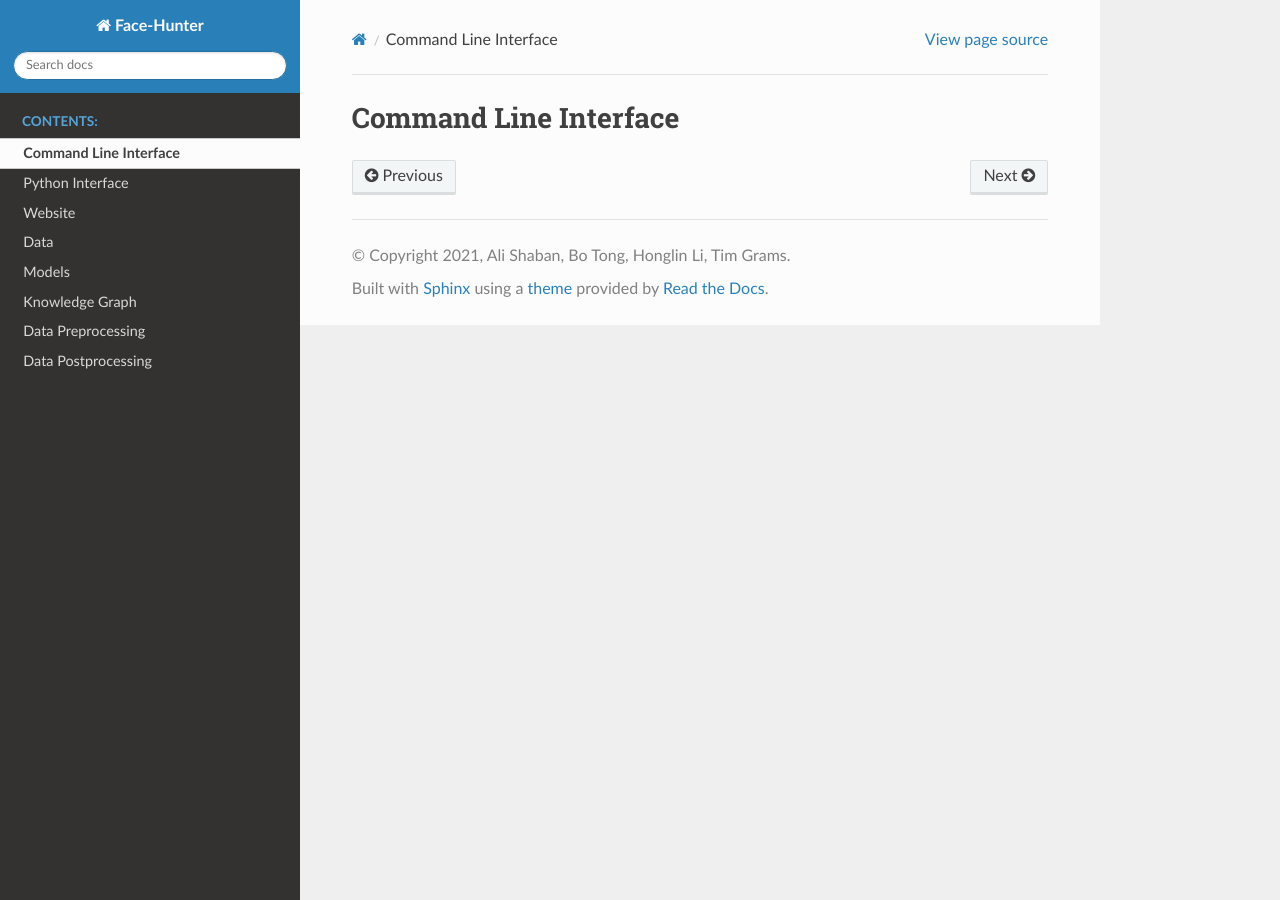
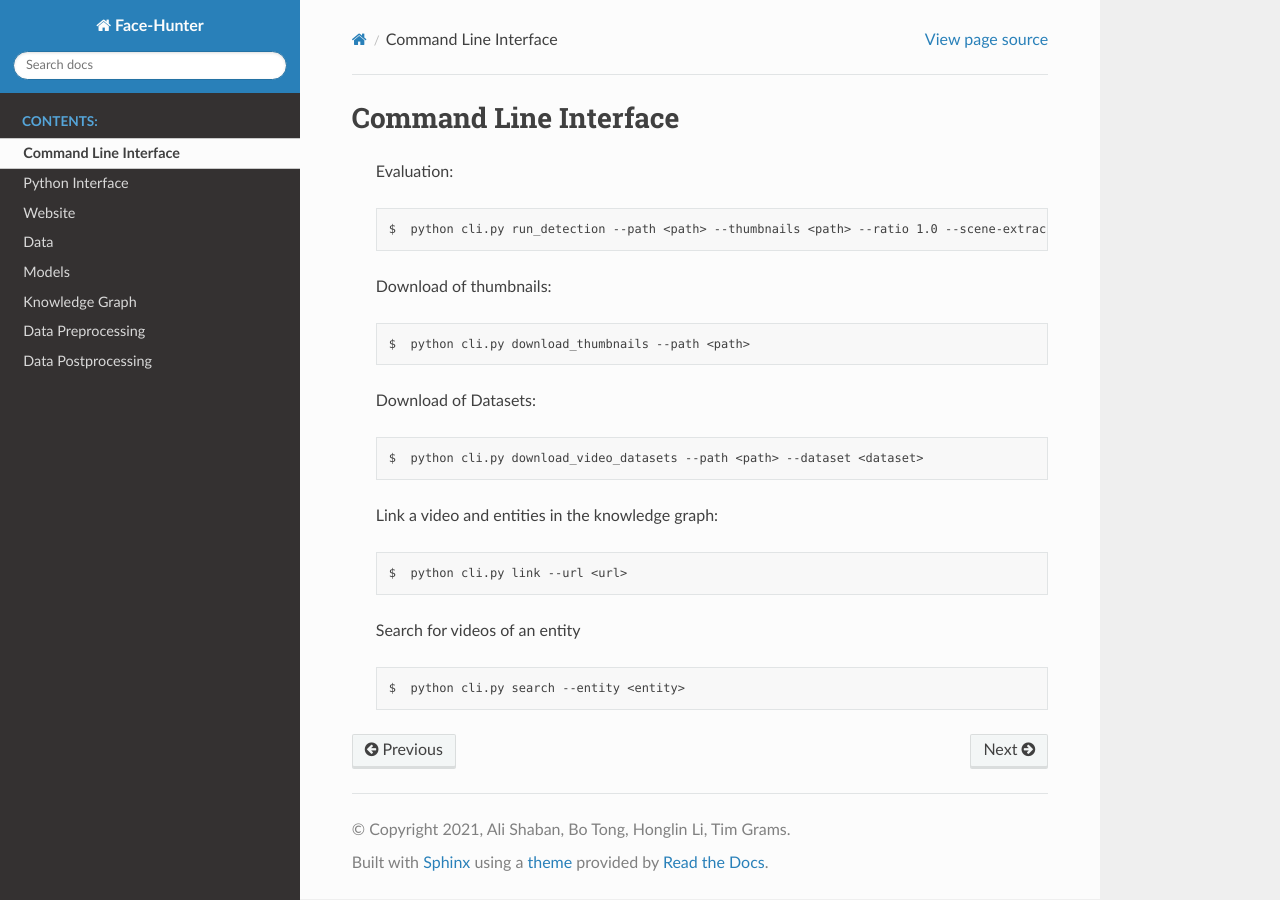
Before and after one commit to face-hunters/face-hunter, a Sphinx documentation site: the page built from docs/source/cli.rst, in a window 1280 px wide. Built offline with Sphinx 7.4.7 and the Read the Docs theme 2.0.0, drawn with Linux system fonts in a browser that asks for light colours.

Commit message:
Final documentation steps

```diff
--- a/cli.py
+++ b/cli.py
@@ -108,7 +108,7 @@ def _get_parser():
                                      parents=[logging_args])
     subparsers = parser.add_subparsers(title='action', help='Action to perform')
 
-    # Parser to download videos from youtube
+    # Parser to search for videos with an entity
     search = subparsers.add_parser('search', help='Returns videos in which an entity occurs')
     search.add_argument('--entity', help='Name of the entity', type=str, default=None)
     search.set_defaults(action=_search)
--- a/docs/source/cli.rst
+++ b/docs/source/cli.rst
@@ -1,2 +1,32 @@
 Command Line Interface
 ======================
+
+    Evaluation:
+
+    .. code-block::
+
+        $  python cli.py run_detection --path <path> --thumbnails <path> --ratio 1.0 --scene-extraction 0.0
+
+    Download of thumbnails:
+
+    .. code-block::
+
+        $  python cli.py download_thumbnails --path <path>
+
+    Download of Datasets:
+
+    .. code-block::
+
+        $  python cli.py download_video_datasets --path <path> --dataset <dataset>
+
+    Link a video and entities in the knowledge graph:
+
+    .. code-block::
+
+        $  python cli.py link --url <url>
+
+    Search for videos of an entity
+
+    .. code-block::
+
+        $  python cli.py search --entity <entity>
```
Also changed, not shown: 2 other files.
